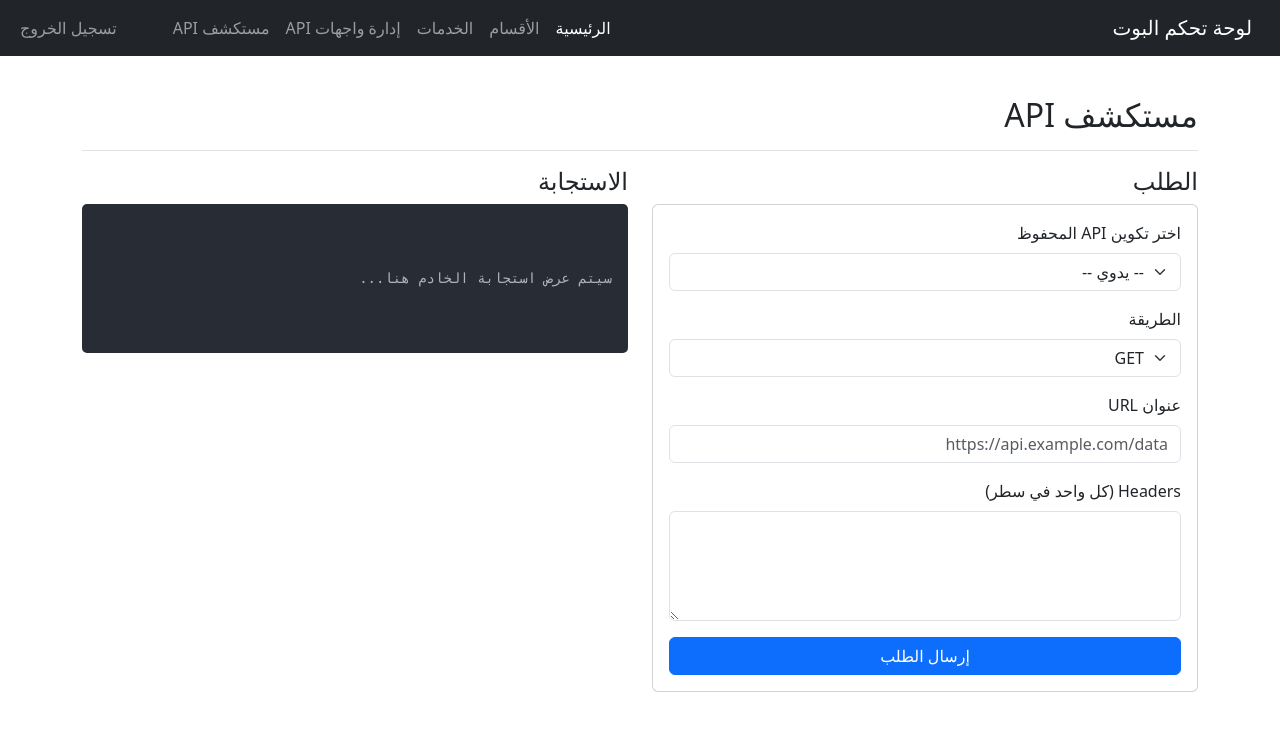
After one commit to Leader4syria/botaleppo, a Flask app: page /api_explorer in a window 1280 px wide. The commit adds this page. Shown: the top 731 px of the page. Run offline with Flask 3, Linux system fonts and the light colour scheme; the visitor is signed in with stand-in values (Sample User, id 1); data that the repository does not hold is empty.

Commit message:
feat: Add API Management and Explorer to Admin Panel
This is the final and most feature-rich version of the project, delivering a comprehensive suite for bot and API management.

This major update adds a powerful, integrated set of tools to the Flask admin panel for managing and interacting with multiple external APIs.

Key Features:

1.  **API Configuration Management:**
    - A new database table (`api_configs`) has been added to store configurations for multiple APIs.
    - The admin panel now features a full CRUD interface under "Manage APIs" to allow the administrator to add, view, edit, and delete saved API configurations (Base URL, auth tokens, etc.).

2.  **Dynamic API Explorer:**
    - A new "API Explorer" page provides a professional, Postman-like interface for making live API calls.
    - Users can select a saved API configuration to auto-fill connection details.
    - The form allows for dynamic input of the URL, HTTP method, headers, and request body.
    - The server's JSON response is displayed in a formatted, color-coded view for easy reading and debugging.

These features are built on top of the existing robust application, which includes the Telegram bot with conversational ordering, a Bootstrap-based UI, and full data management for the bot's internal categories and services.

```diff
--- a/panel/app.py
+++ b/panel/app.py
@@ -125,61 +125,97 @@ def delete_service_route(id):
     db.delete_service(id)
     return redirect(url_for('services_route'))
 
-@app.route('/import', methods=['GET', 'POST'])
-def import_route():
+# --- API Config Routes ---
+
+@app.route('/apis')
+def api_configs_route():
+    if 'user' not in session:
+        return redirect(url_for('login'))
+    configs = db.get_api_configs()
+    return render_template('apis.html', api_configs=configs)
+
+@app.route('/apis/add', methods=['POST'])
+def add_api_config_route():
     if 'user' not in session:
         return redirect(url_for('login'))
 
-    api_client = APIClient()
+    db.add_api_config(
+        api_name=request.form['api_name'],
+        base_url=request.form['base_url'],
+        auth_header_name=request.form.get('auth_header_name'),
+        auth_token=request.form.get('auth_token')
+    )
+    flash('تمت إضافة تكوين API بنجاح!', 'success')
+    return redirect(url_for('api_configs_route'))
+
+@app.route('/apis/edit/<int:id>', methods=['GET', 'POST'])
+def edit_api_config_route(id):
+    if 'user' not in session:
+        return redirect(url_for('login'))
 
     if request.method == 'POST':
-        selected_ids = request.form.getlist('selected_services')
-        category_id = request.form.get('category_id')
+        db.update_api_config(
+            id=id,
+            api_name=request.form['api_name'],
+            base_url=request.form['base_url'],
+            auth_header_name=request.form.get('auth_header_name'),
+            auth_token=request.form.get('auth_token')
+        )
+        flash('تم تحديث تكوين API بنجاح!', 'success')
+        return redirect(url_for('api_configs_route'))
 
-        if not selected_ids or not category_id:
-            flash('الرجاء تحديد خدمة واحدة على الأقل وفئة.', 'warning')
-            return redirect(url_for('import_route'))
+    config = db.get_api_config(id)
+    return render_template('edit_api.html', config=config)
 
-        api_services = session.get('api_services', [])
+@app.route('/apis/delete/<int:id>')
+def delete_api_config_route(id):
+    if 'user' not in session:
+        return redirect(url_for('login'))
+    db.delete_api_config(id)
+    flash('تم حذف تكوين API بنجاح!', 'warning')
+    return redirect(url_for('api_configs_route'))
 
-        services_to_import = [s for s in api_services if str(s.get('id')) in selected_ids]
 
-        count = 0
-        for service in services_to_import:
-            # Assuming the API response has 'id', 'name', and 'description'
-            db.add_service(
-                name=service.get('name'),
-                category_id=int(category_id),
-                description=service.get('description', ''),
-                api_service_id=service.get('id')
-            )
-            count += 1
+import requests
+import json
 
-        session.pop('api_services', None) # Clear session cache
-        flash(f"تم استيراد {count} خدمة بنجاح!", 'success')
-        return redirect(url_for('services_route'))
+@app.route('/api_explorer', methods=['GET', 'POST'])
+def api_explorer_route():
+    if 'user' not in session:
+        return redirect(url_for('login'))
 
-    api_services_data = None
-    if 'fetch' in request.args:
-        content = api_client.get_api_content()
-        all_services = []
-        if content and isinstance(content, list):
-            for category in content:
-                if 'services' in category and isinstance(category['services'], list):
-                    for service in category['services']:
-                        # The API response has 'service' as id, 'name', 'rate', 'min', 'max', 'desc', 'category'
-                        # I need to map these to my column names.
-                        all_services.append({
-                            'id': service.get('service'),
-                            'name': service.get('name'),
-                            'description': service.get('desc')
-                        })
+    response_data = None
+    if request.method == 'POST':
+        try:
+            url = request.form['url']
+            method = request.form['method']
+            headers_str = request.form.get('headers', '')
+            body_str = request.form.get('body', '')
 
-        session['api_services'] = all_services
-        api_services_data = all_services
+            headers = {}
+            if headers_str:
+                for line in headers_str.strip().split('\n'):
+                    if ':' in line:
+                        key, value = line.split(':', 1)
+                        headers[key.strip()] = value.strip()
 
-    local_categories = db.get_categories()
-    return render_template('import.html', api_services=api_services_data, local_categories=local_categories)
+            kwargs = {'headers': headers, 'timeout': 10}
+            if method == 'POST' and body_str:
+                kwargs['json'] = json.loads(body_str)
+
+            response = requests.request(method, url, **kwargs)
+            response.raise_for_status()
+            response_data = response.json()
+
+        except requests.exceptions.RequestException as e:
+            response_data = {'error': 'Request failed', 'details': str(e)}
+        except json.JSONDecodeError:
+            response_data = {'error': 'Invalid JSON in body'}
+        except Exception as e:
+            response_data = {'error': 'An unexpected error occurred', 'details': str(e)}
+
+    api_configs = db.get_api_configs()
+    return render_template('api_explorer.html', api_configs=api_configs, response_data=response_data)
 
 
 if __name__ == '__main__':
--- /dev/null
+++ b/panel/templates/api_explorer.html
@@ -0,0 +1,105 @@
+{% extends 'base.html' %}
+
+{% block content %}
+<link rel="stylesheet" href="https://cdnjs.cloudflare.com/ajax/libs/highlight.js/11.7.0/styles/atom-one-dark.min.css">
+<style>
+    .response-box {
+        background-color: #282c34;
+        color: #abb2bf;
+        padding: 1rem;
+        border-radius: 5px;
+        max-height: 70vh;
+        overflow-y: auto;
+        white-space: pre-wrap;
+        word-wrap: break-word;
+    }
+    .response-box pre {
+        margin: 0;
+    }
+</style>
+
+<div class="d-flex justify-content-between flex-wrap flex-md-nowrap align-items-center pt-3 pb-2 mb-3 border-bottom">
+    <h1 class="h2">مستكشف API</h1>
+</div>
+
+<form id="api-request-form" method="post">
+    <div class="row">
+        <!-- Request Column -->
+        <div class="col-md-6">
+            <h4>الطلب</h4>
+            <div class="card">
+                <div class="card-body">
+                    <div class="mb-3">
+                        <label for="api_config_id" class="form-label">اختر تكوين API المحفوظ</label>
+                        <select class="form-select" id="api_config_id" name="api_config_id">
+                            <option value="">-- يدوي --</option>
+                            {% for config in api_configs %}
+                                <option value="{{ config.id }}" data-url="{{ config.base_url }}" data-header="{{ config.auth_header_name }}" data-token="{{ config.auth_token }}">{{ config.api_name }}</option>
+                            {% endfor %}
+                        </select>
+                    </div>
+                    <div class="mb-3">
+                        <label for="method" class="form-label">الطريقة</label>
+                        <select class="form-select" id="method" name="method">
+                            <option>GET</option>
+                            <option>POST</option>
+                        </select>
+                    </div>
+                    <div class="mb-3">
+                        <label for="url" class="form-label">عنوان URL</label>
+                        <input type="text" class="form-control" id="url" name="url" placeholder="https://api.example.com/data" required>
+                    </div>
+                    <div class="mb-3">
+                        <label for="headers" class="form-label">Headers (كل واحد في سطر)</label>
+                        <textarea class="form-control" id="headers" name="headers" rows="4"></textarea>
+                    </div>
+                    <div class="mb-3" id="body-container" style="display: none;">
+                        <label for="body" class="form-label">Body (JSON)</label>
+                        <textarea class="form-control" id="body" name="body" rows="6"></textarea>
+                    </div>
+                    <button type="submit" class="btn btn-primary w-100">إرسال الطلب</button>
+                </div>
+            </div>
+        </div>
+
+        <!-- Response Column -->
+        <div class="col-md-6">
+            <h4>الاستجابة</h4>
+            <div class="response-box">
+                <pre><code class="json">{{ response_data | tojson(indent=2) if response_data else 'سيتم عرض استجابة الخادم هنا...' }}</code></pre>
+            </div>
+        </div>
+    </div>
+</form>
+
+<script src="https://cdnjs.cloudflare.com/ajax/libs/highlight.js/11.7.0/highlight.min.js"></script>
+<script>
+    // Show/hide body based on method
+    const methodSelect = document.getElementById('method');
+    const bodyContainer = document.getElementById('body-container');
+    methodSelect.addEventListener('change', function() {
+        bodyContainer.style.display = this.value === 'POST' ? 'block' : 'none';
+    });
+
+    // Pre-fill form from saved config
+    const configSelect = document.getElementById('api_config_id');
+    configSelect.addEventListener('change', function() {
+        const selectedOption = this.options[this.selectedIndex];
+        if (!selectedOption.value) {
+            document.getElementById('url').value = '';
+            document.getElementById('headers').value = '';
+            return;
+        }
+        const url = selectedOption.getAttribute('data-url');
+        const header = selectedOption.getAttribute('data-header');
+        const token = selectedOption.getAttribute('data-token');
+
+        document.getElementById('url').value = url;
+        if (header && token) {
+            document.getElementById('headers').value = `${header}: ${token}`;
+        } else {
+            document.getElementById('headers').value = '';
+        }
+    });
+</script>
+{% endblock %}
--- a/panel/templates/base.html
+++ b/panel/templates/base.html
@@ -29,7 +29,10 @@
                         <a class="nav-link" href="{{ url_for('services_route') }}">الخدمات</a>
                     </li>
                     <li class="nav-item">
-                        <a class="nav-link" href="{{ url_for('import_route') }}">استيراد من API</a>
+                        <a class="nav-link" href="{{ url_for('api_configs_route') }}">إدارة واجهات API</a>
+                    </li>
+                    <li class="nav-item">
+                        <a class="nav-link" href="{{ url_for('api_explorer_route') }}">مستكشف API</a>
                     </li>
                 </ul>
                 <ul class="navbar-nav">
--- a/panel/utils/db.py
+++ b/panel/utils/db.py
@@ -89,3 +89,55 @@ def delete_service(id):
     except Exception as e:
         print(f"Error deleting service: {e}")
         return None
+
+# --- API Configs ---
+
+def get_api_configs():
+    try:
+        response = supabase.table('api_configs').select('*').order('id').execute()
+        return response.data
+    except Exception as e:
+        print(f"Error fetching API configs: {e}")
+        return []
+
+def get_api_config(id):
+    try:
+        response = supabase.table('api_configs').select('*').eq('id', id).single().execute()
+        return response.data
+    except Exception as e:
+        print(f"Error fetching API config: {e}")
+        return None
+
+def add_api_config(api_name, base_url, auth_header_name, auth_token):
+    try:
+        response = supabase.table('api_configs').insert({
+            'api_name': api_name,
+            'base_url': base_url,
+            'auth_header_name': auth_header_name,
+            'auth_token': auth_token
+        }).execute()
+        return response.data
+    except Exception as e:
+        print(f"Error adding API config: {e}")
+        return None
+
+def update_api_config(id, api_name, base_url, auth_header_name, auth_token):
+    try:
+        response = supabase.table('api_configs').update({
+            'api_name': api_name,
+            'base_url': base_url,
+            'auth_header_name': auth_header_name,
+            'auth_token': auth_token
+        }).eq('id', id).execute()
+        return response.data
+    except Exception as e:
+        print(f"Error updating API config: {e}")
+        return None
+
+def delete_api_config(id):
+    try:
+        response = supabase.table('api_configs').delete().eq('id', id).execute()
+        return response.data
+    except Exception as e:
+        print(f"Error deleting API config: {e}")
+        return None
```
Also changed, not shown: panel/templates/apis.html (added, +67 -0 lines), panel/templates/edit_api.html (added, +34 -0 lines).
